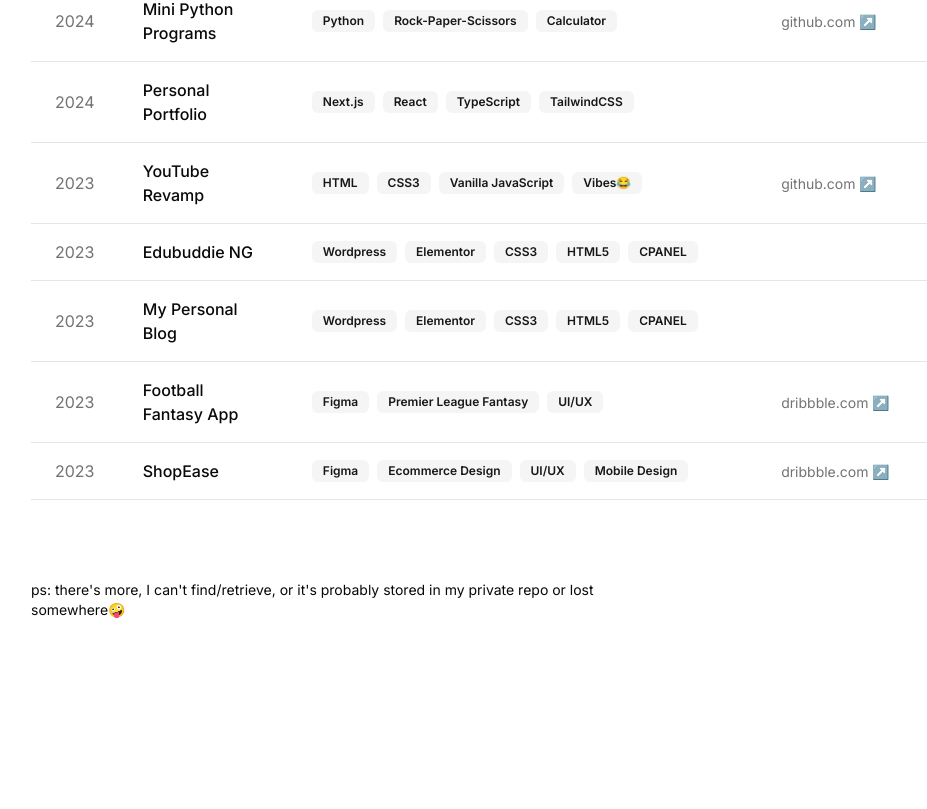
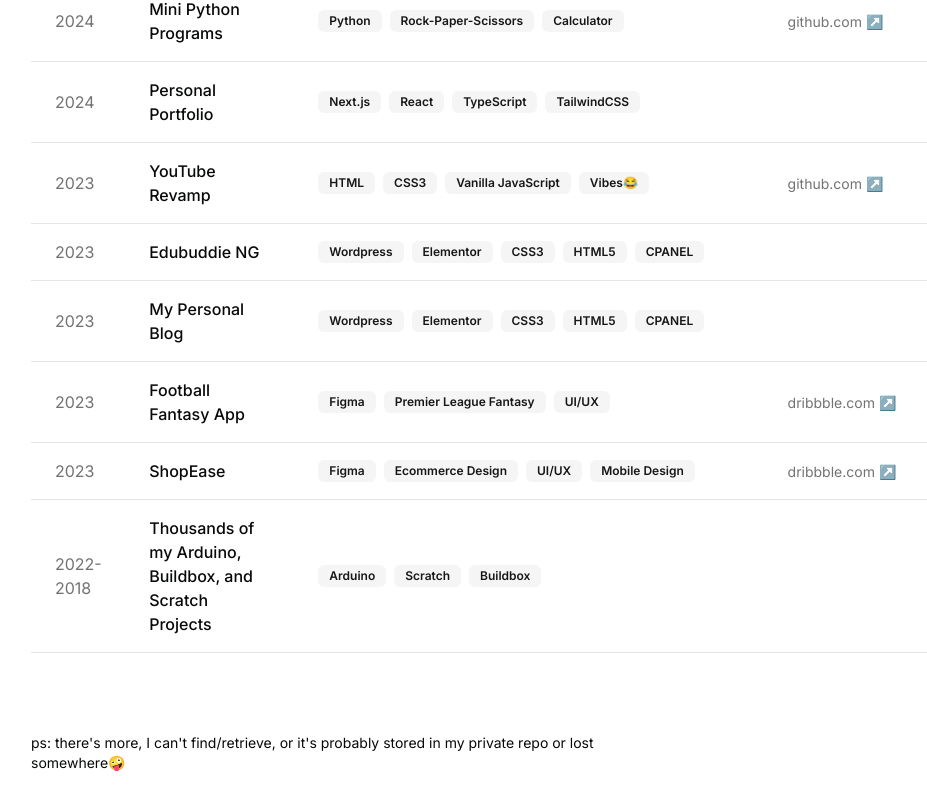
Before and after one commit to tobilobasalawu/portfolio-v3, a Next.js app: page /project-archive in a window 1280 px wide. Shown: the part 1917-2726 px from the top of the page, without its empty margins (297-1224 px from the left). Built offline with nearby package versions, Linux system fonts and the light colour scheme.

Commit message:
changed: Additional Config for projects

```diff
--- a/src/data/project.ts
+++ b/src/data/project.ts
@@ -160,5 +160,11 @@ export const projects: Project[] = [
     name: "ShopEase",
     technologies: ["Figma", "Ecommerce Design", "UI/UX", "Mobile Design"],
     link: "https://dribbble.com/shots/22347180-ShopEase-Your-Ultimate-Retail-Therapy-Companion"
-  }
+  },
+  {
+    year: "2022-2018",
+    name: "Thousands of my Arduino, Buildbox, and Scratch Projects",
+    technologies: ["Arduino", "Scratch", "Buildbox"],
+    link: ""
+  },
 ];
```
